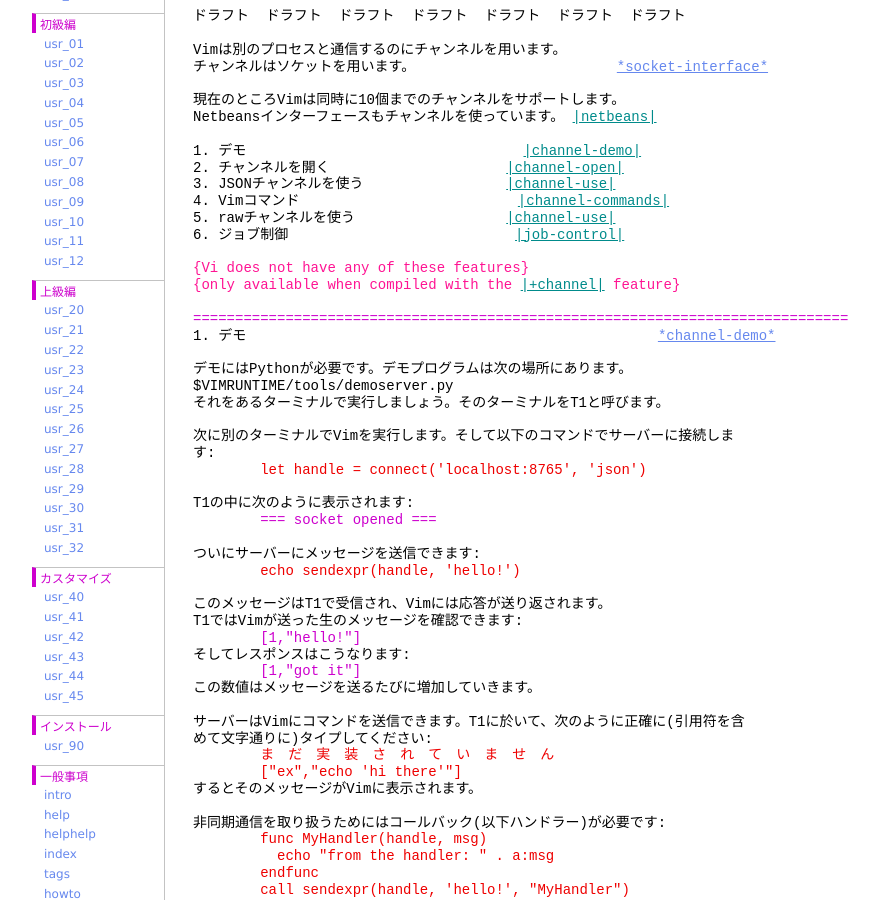
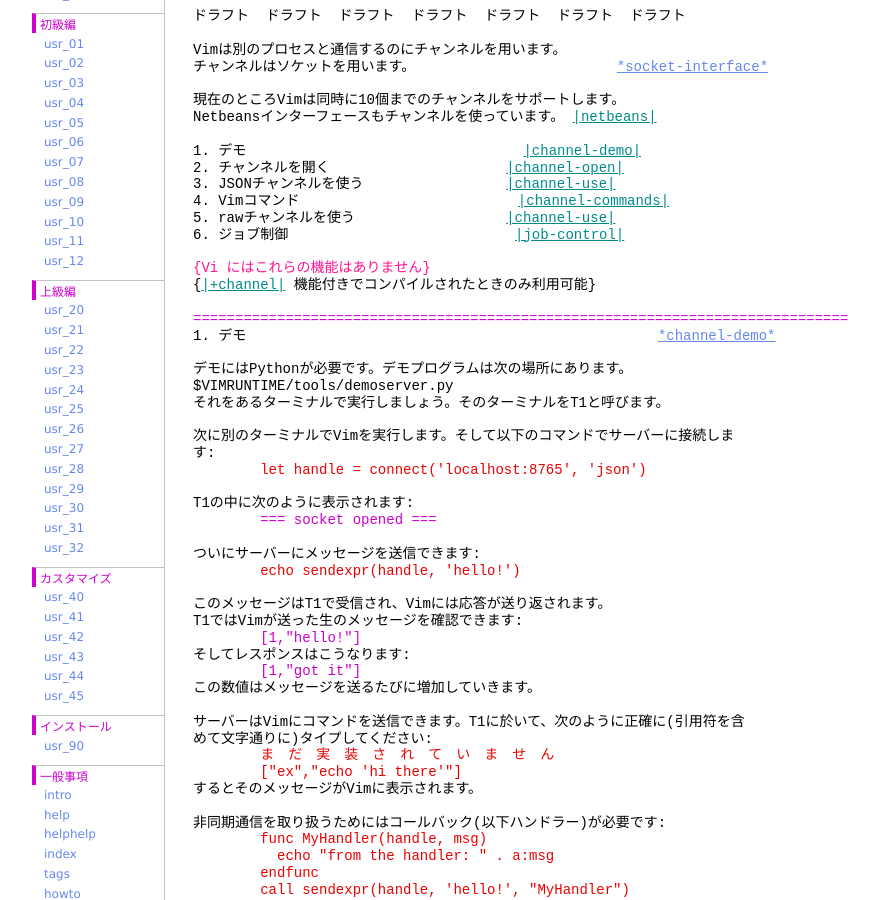
Before and after one commit to vim-jp/vimdoc-ja, a Jekyll site: the page built from channel.html, in a window 1280 px wide and 900 px high, scrolled down 329 px. Shown: the whole window, without its empty margins (208-1087 px from the left). Built offline with Jekyll 4.4.1, drawn with Linux system fonts in a browser that asks for light colours; nearby versions of some CDN libraries; Markdown is read by kramdown in place of the engine named in the settings; comment, search, counter and statistics services are not loaded.

Commit message:
Deployed vim-jp/vimdoc-ja@426d6ea9383fa0945f2d8bfdbd75c4cdd2440ada by ixeris.kaoriya.net

```diff
--- a/channel.html
+++ b/channel.html
@@ -26,8 +26,8 @@
 5. rawチャンネルを使う&nbsp;&nbsp;&nbsp;&nbsp;&nbsp;&nbsp;&nbsp;&nbsp;&nbsp;&nbsp;&nbsp;&nbsp;&nbsp;&nbsp;&nbsp;&nbsp;&nbsp;&nbsp;<a class="Identifier" href="channel.html#channel-use">|channel-use|</a><br>
 6. ジョブ制御&nbsp;&nbsp;&nbsp;&nbsp;&nbsp;&nbsp;&nbsp;&nbsp;&nbsp;&nbsp;&nbsp;&nbsp;&nbsp;&nbsp;&nbsp;&nbsp;&nbsp;&nbsp;&nbsp;&nbsp;&nbsp;&nbsp;&nbsp;&nbsp;&nbsp;&nbsp;&nbsp;<a class="Identifier" href="channel.html#job-control">|job-control|</a><br>
 <br>
-<span class="Special">{Vi does not have any of these features}</span><br>
-<span class="Special">{only available when compiled with the&nbsp;</span><a class="Identifier" href="various.html#+channel">|+channel|</a><span class="Special">&nbsp;feature}</span><br>
+<span class="Special">{Vi にはこれらの機能はありません}</span><br>
+{<a class="Identifier" href="various.html#+channel">|+channel|</a>&nbsp;機能付きでコンパイルされたときのみ利用可能}<br>
 <br>
 <span class="PreProc">==============================================================================</span><br>
 1. デモ&nbsp;&nbsp;&nbsp;&nbsp;&nbsp;&nbsp;&nbsp;&nbsp;&nbsp;&nbsp;&nbsp;&nbsp;&nbsp;&nbsp;&nbsp;&nbsp;&nbsp;&nbsp;&nbsp;&nbsp;&nbsp;&nbsp;&nbsp;&nbsp;&nbsp;&nbsp;&nbsp;&nbsp;&nbsp;&nbsp;&nbsp;&nbsp;&nbsp;&nbsp;&nbsp;&nbsp;&nbsp;&nbsp;&nbsp;&nbsp;&nbsp;&nbsp;&nbsp;&nbsp;&nbsp;&nbsp;&nbsp;&nbsp;&nbsp;<a class="Constant" href="channel.html#channel-demo" name="channel-demo">*channel-demo*</a><br>
--- a/print.html
+++ b/print.html
@@ -21,7 +21,7 @@
 8. 改ページ文字&nbsp;&nbsp;&nbsp;&nbsp;&nbsp;&nbsp;&nbsp;&nbsp;&nbsp;&nbsp;&nbsp;&nbsp;&nbsp;&nbsp;&nbsp;&nbsp;&nbsp;&nbsp;&nbsp;&nbsp;&nbsp;&nbsp;&nbsp;&nbsp;&nbsp;<a class="Identifier" href="print.html#printing-formfeed">|printing-formfeed|</a><br>
 <br>
 <span class="Special">{Vi にはない機能です}</span><br>
-{<a class="Identifier" href="various.html#+printer">|+printer|</a>&nbsp;が有効な場合のみ利用できます}<br>
+{<a class="Identifier" href="various.html#+printer">|+printer|</a>&nbsp;機能付きでコンパイルした場合のみ利用可能}<br>
 <br>
 <span class="PreProc">==============================================================================</span><br>
 1. はじめに&nbsp;&nbsp;&nbsp;&nbsp;&nbsp;&nbsp;&nbsp;&nbsp;&nbsp;&nbsp;&nbsp;&nbsp;&nbsp;&nbsp;&nbsp;&nbsp;&nbsp;&nbsp;&nbsp;&nbsp;&nbsp;&nbsp;&nbsp;&nbsp;&nbsp;&nbsp;&nbsp;&nbsp;&nbsp;&nbsp;&nbsp;&nbsp;&nbsp;&nbsp;&nbsp;&nbsp;&nbsp;&nbsp;&nbsp;&nbsp;&nbsp;&nbsp;&nbsp;&nbsp;&nbsp;<a class="Constant" href="print.html#print-intro" name="print-intro">*print-intro*</a><br>
```
